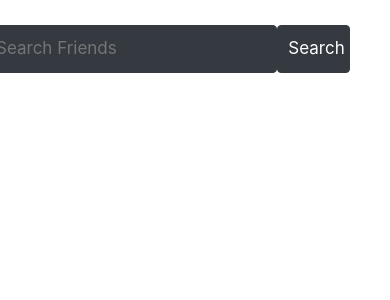
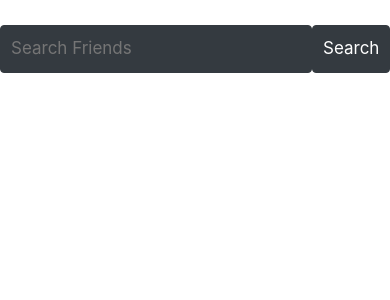
Before and after one commit to nehuenfack142/ProyectoA, a PHP site: page /include/find_friends.php in a window 390 px wide. Shown: the part 56-356 px from the top of the page. Run offline with PHP 8.4, Linux system fonts and the light colour scheme; the visitor is signed in with stand-in values (Sample User, id 1); data that the repository does not hold is empty; some libraries are stand-ins or nearby versions.

Commit message:
arreglo barra de buscar amigos

```diff
--- a/include/find_friends.php
+++ b/include/find_friends.php
@@ -38,14 +38,14 @@ else { ?>
     <div class="row">
       <div class="col-sm-4">
       </div>
-      <div class="col-sm4">
+      <div class="col-sm-4">
         <form class="search_form" action="">
           <input type="text" name="search_query" placeholder="Search Friends" autocomplete="off"required>
           <button class="btn" type="submit" name="search_btn">Search</button>
 
         </form>
       </div>
-      <div class="col-sm--4"></div>
+      <div class="col-sm-4"></div>
     </div><br><br>
     <?php search_user(); ?>
 
```
